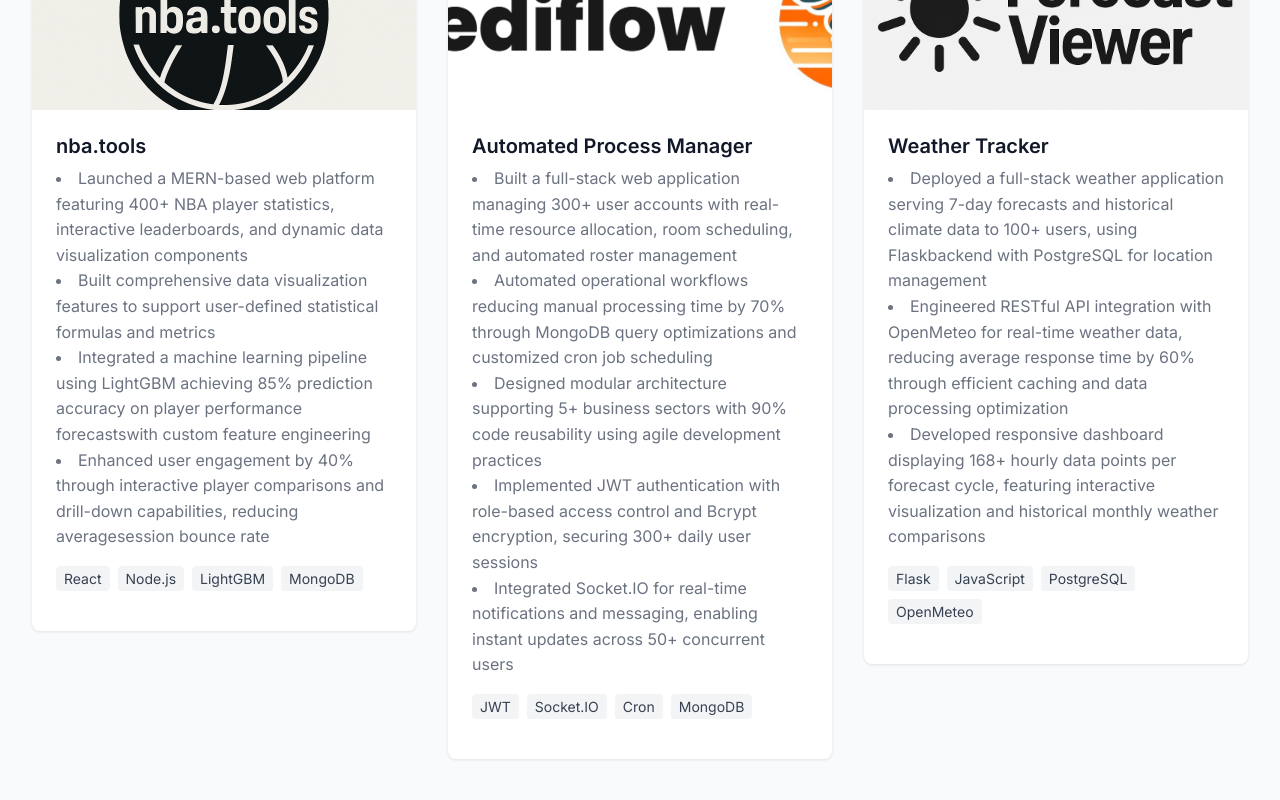
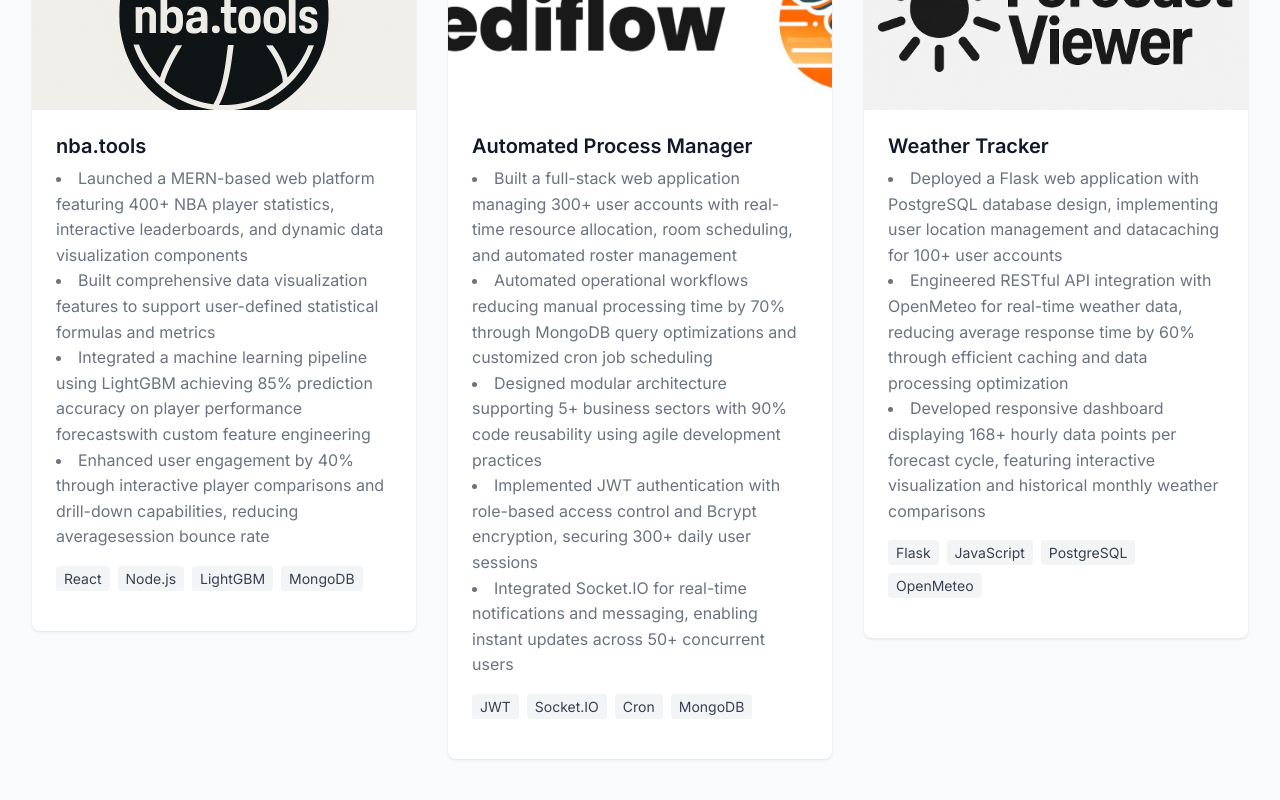
Before and after one commit to Edward-Chen03/personal-portfolio, a React (Vite) app in the folder portfolio/: page / in a window 1280 px wide. Shown: the part 1854-2654 px from the top of the page. Built offline with nearby package versions, Linux system fonts and the light colour scheme.

Commit message:
Resume Change

```diff
--- a/portfolio/src/App.jsx
+++ b/portfolio/src/App.jsx
@@ -35,7 +35,7 @@
     {
       name: 'Weather Tracker',
       description: [
-      'Deployed a full-stack weather application serving 7-day forecasts and historical climate data to 100+ users, using Flaskbackend with PostgreSQL for location management',
+      'Deployed a Flask web application with PostgreSQL database design, implementing user location management and datacaching for 100+ user accounts',
       'Engineered RESTful API integration with OpenMeteo for real-time weather data, reducing average response time by 60% through efficient caching and data processing optimization',
       'Developed responsive dashboard displaying 168+ hourly data points per forecast cycle, featuring interactive visualization and historical monthly weather comparisons'
       ],
```
Also changed, not shown: 1 other file (tests, documents, lock files or other folders).
